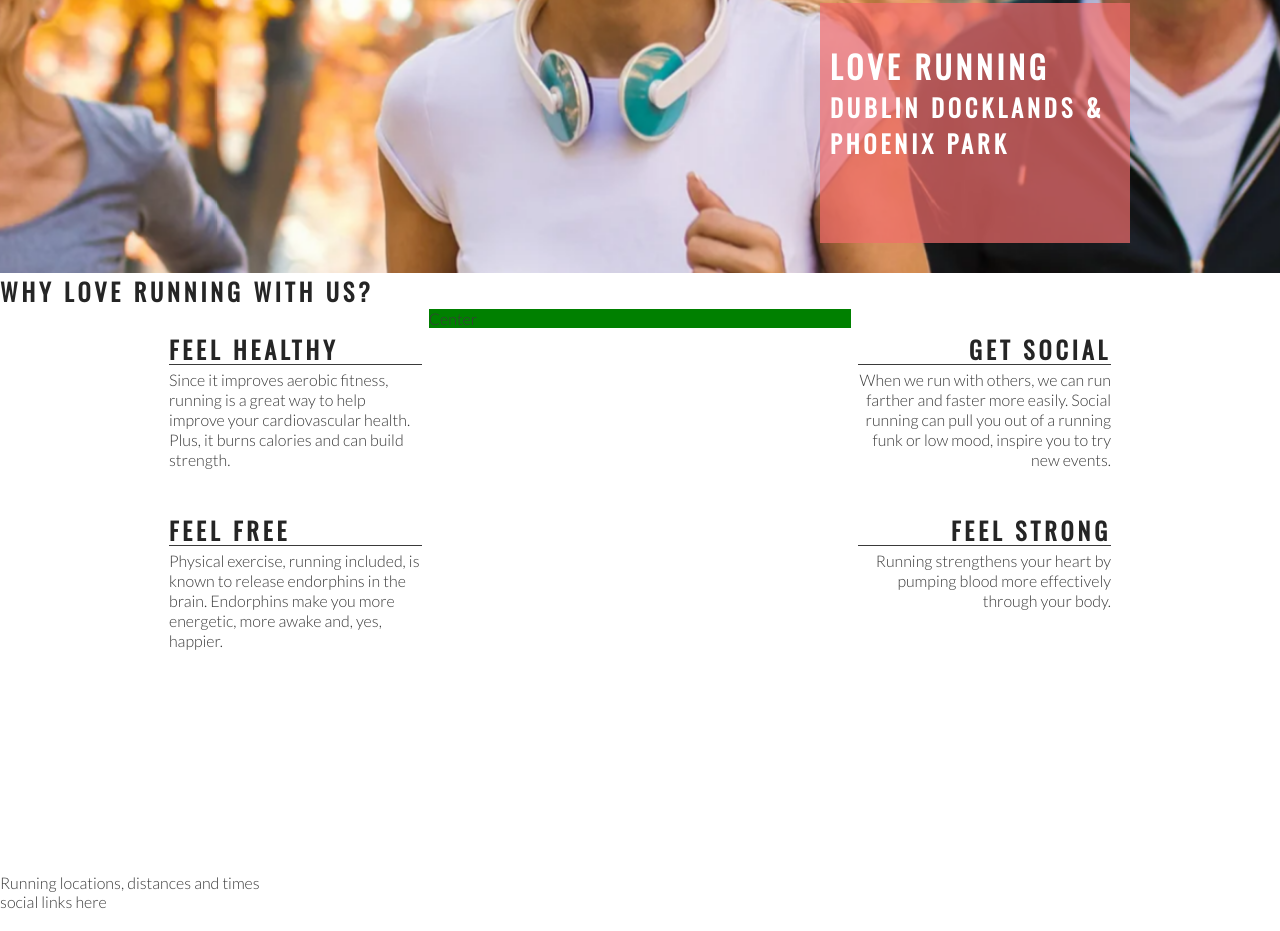
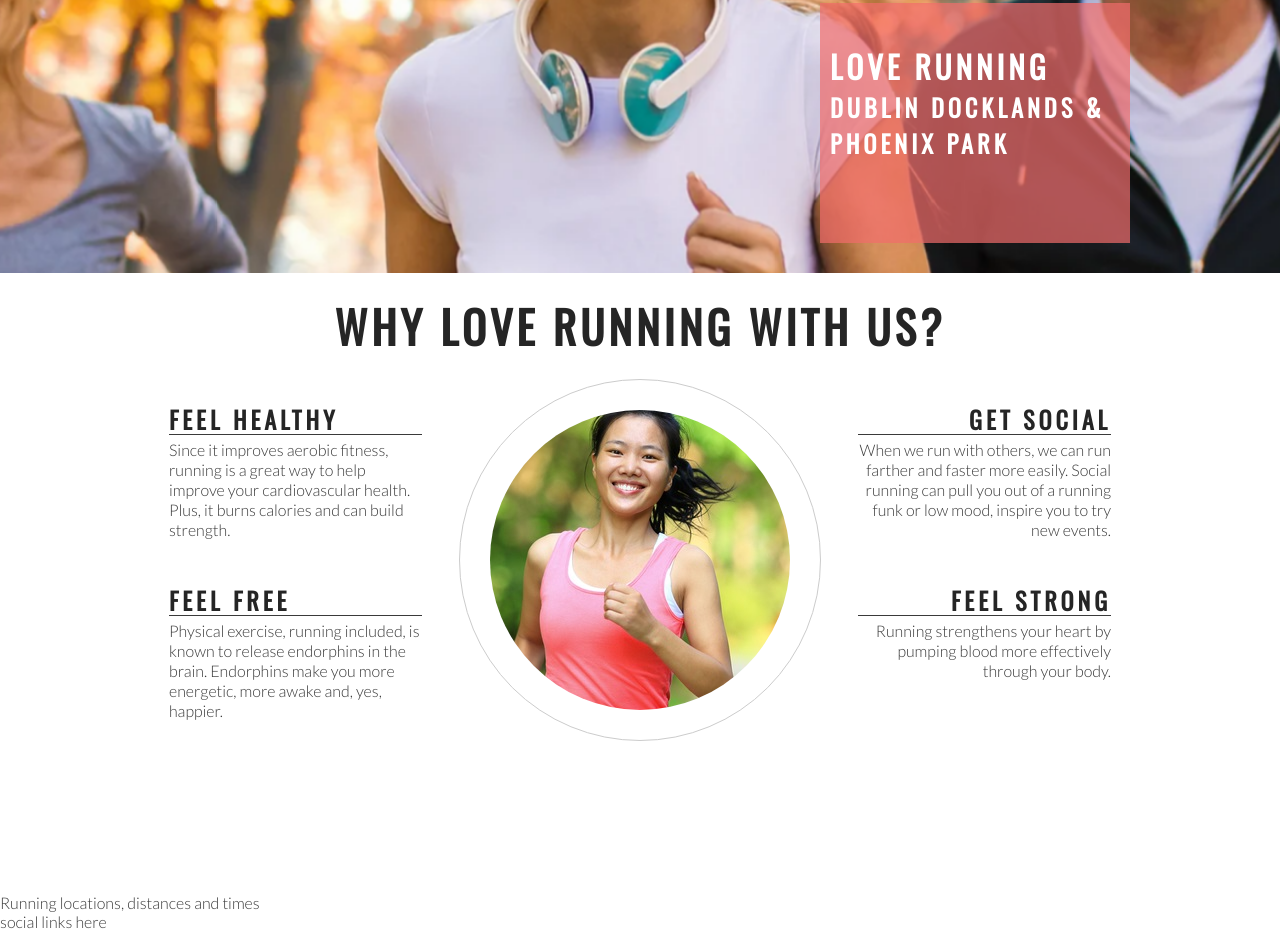
Before and after one commit to DanJtl/love_running, a plain HTML site: page index.html in a window 1280 px wide. Shown: the part 402-1333 px from the top of the page. Drawn offline with nearby package versions, Linux system fonts and the light colour scheme.

Commit message:
Add club ethos central image and style into circle

```diff
--- a/assets/css/style.css
+++ b/assets/css/style.css
@@ -74,7 +74,7 @@ h1, h2 {
 #hero-image {
     height: 600px;
     width: 100%;
-    background: url(../images/hero-image.webp) no-repeat center center;
+    background: url('../images/hero-image.webp') no-repeat center center;
 
     /* animates zoom effect on loading page */
     animation-name: hero-zoom;
@@ -132,7 +132,6 @@ h1, h2 {
 #center-about {
     width: 33%;
     margin: 0 auto;
-    background-color: green;
 }
 
 hr {
@@ -164,3 +163,26 @@ hr {
 .right-about-heading {
     text-align: right;
 }
+
+#welcome {
+    text-align: center;
+    margin: 20px 0;
+    font-size: 280%;
+}
+
+#circle-container {
+    width: 300px;
+    height: 300px;
+    padding: 30px;
+    border-style: solid;
+    border-color: #ccc;
+    border-width: 1px;
+    border-radius: 50%;
+    margin: 0 auto;
+}
+
+#circle-cover-bg {
+    background: url('../images/ethos-center-image.jpg') no-repeat center center;
+    height: 100%;
+    border-radius: 50%;
+}
--- a/index.html
+++ b/index.html
@@ -40,7 +40,7 @@
         </div>
     </section>
     <section id="club-ethos">
-        <h1>Why Love Running With Us?</h1>
+        <h2 id="welcome">Why Love Running With Us?</h2>
         <div id="left-about">
             <div class="left-about-heading">
                 <h2>Feel Healthy</h2>
@@ -73,7 +73,11 @@
                 </p>
             </div>
         </div>
-        <div id="center-about">Center</div>
+        <div id="center-about">
+            <div id="circle-container">
+                <div id="circle-cover-bg"></div>
+            </div>
+        </div>
     </section>
     <section>
         Running locations, distances and times
```
Also changed, not shown: assets/images/ethos-center-image.jpg (added).
